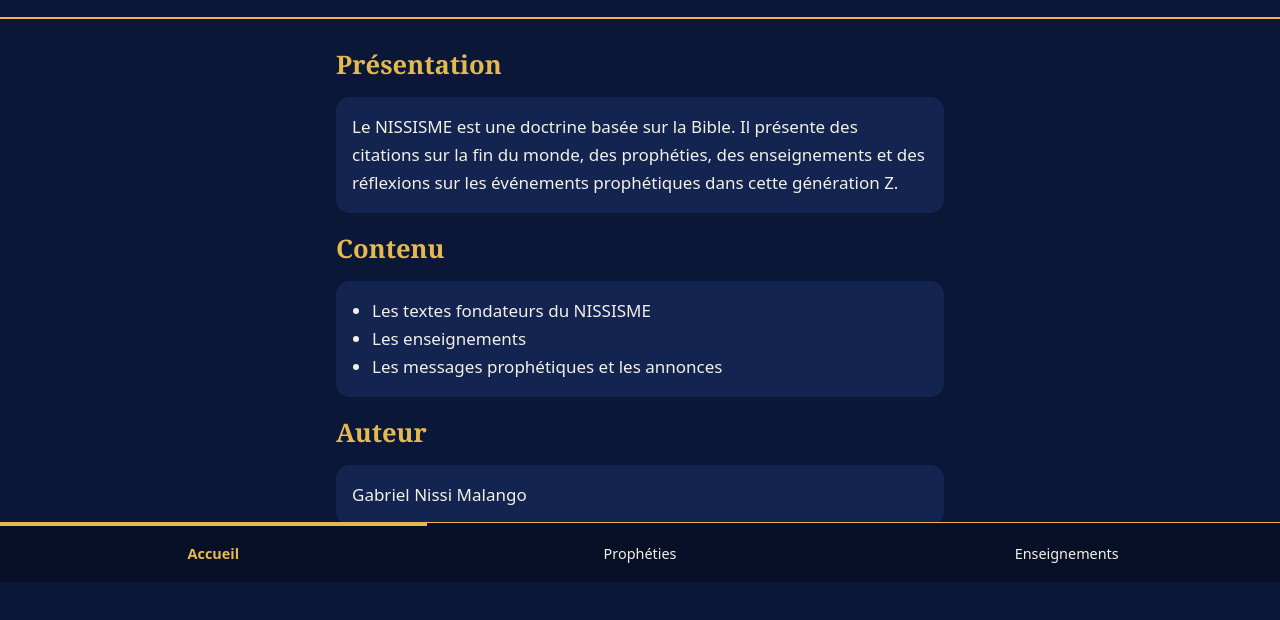
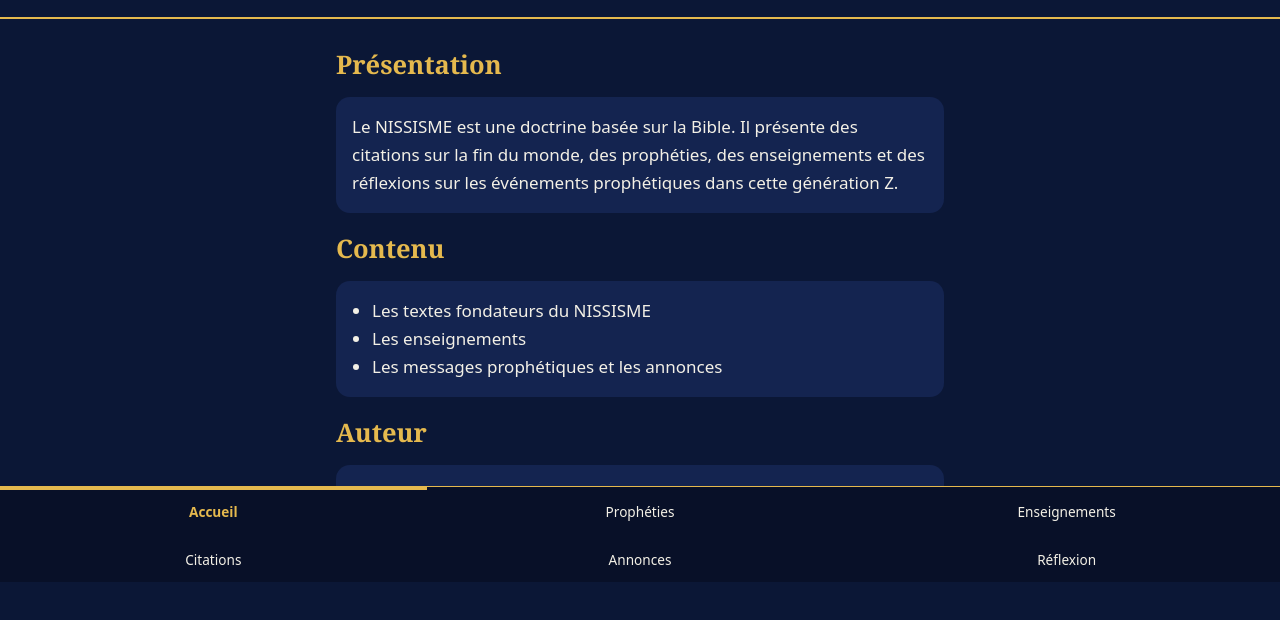
Before and after one commit to portiernissimalango-commits/NISSISME-, a plain HTML site: page index.html in a window 1280 px wide. Shown: the part 218-838 px from the top of the page. Drawn offline with Linux system fonts and the light colour scheme; no server answers.

Commit message:
Update index.html with new sections and styles

```diff
--- a/index.html
+++ b/index.html
@@ -1,4 +1,3 @@
-
 <!doctype html>
 <html lang="fr">
 <head>
@@ -6,13 +5,13 @@
 <meta name="viewport" content="width=device-width, initial-scale=1, viewport-fit=cover">
 <title>NISSISME</title>
 <meta name="theme-color" content="#0b1736">
+<link rel="manifest" href="manifest.json">
 <link rel="icon" href="icon-512.png">
 <link rel="apple-touch-icon" href="icon-512.png">
-<link rel="apple-touch-icon" href="icon.svg">
 <style>
 :root{--nuit:#0b1736;--carte:#142450;--or:#e5b94e;--texte:#f3f0e6}
 *{box-sizing:border-box}
-body{margin:0;background:var(--nuit);color:var(--texte);font:17px/1.65 system-ui,sans-serif;padding-bottom:96px}
+body{margin:0;background:var(--nuit);color:var(--texte);font:17px/1.65 system-ui,sans-serif;padding-bottom:140px}
 header{text-align:center;padding:28px 16px 20px;border-bottom:2px solid var(--or)}
 header img{width:84px;height:84px;border-radius:20px}
 h1{font-family:Georgia,serif;color:var(--or);letter-spacing:.14em;margin:10px 0 0;font-size:2rem}
@@ -24,8 +23,8 @@ article{background:var(--carte);border-radius:14px;padding:16px;margin-bottom:14
 article h3{margin:0 0 8px;color:var(--or);font-size:1.1rem}
 article p{margin:0;white-space:pre-line}
 ul{margin:0;padding-left:20px}
-nav{position:fixed;left:0;right:0;bottom:0;display:flex;background:#081028;border-top:1px solid var(--or);padding-bottom:env(safe-area-inset-bottom)}
-nav button{flex:1;background:none;border:0;border-top:3px solid transparent;color:var(--texte);font:inherit;font-size:.9rem;padding:16px 4px;cursor:pointer}
+nav{position:fixed;left:0;right:0;bottom:0;display:grid;grid-template-columns:repeat(3,1fr);background:#081028;border-top:1px solid var(--or);padding-bottom:env(safe-area-inset-bottom)}
+nav button{background:none;border:0;border-top:3px solid transparent;color:var(--texte);font:inherit;font-size:.85rem;padding:11px 2px;cursor:pointer}
 nav button[aria-current="page"]{color:var(--or);border-top-color:var(--or);font-weight:700}
 </style>
 </head>
@@ -50,11 +49,17 @@ nav button[aria-current="page"]{color:var(--or);border-top-color:var(--or);font-
   </section>
   <section id="propheties" hidden><h2>Prophéties</h2><div></div></section>
   <section id="enseignements" hidden><h2>Enseignements</h2><div></div></section>
+  <section id="citations" hidden><h2>Citations</h2><div></div></section>
+  <section id="annonces" hidden><h2>Annonces</h2><div></div></section>
+  <section id="questions" hidden><h2>Questions de réflexion</h2><div></div></section>
 </main>
 <nav>
   <button data-page="accueil" aria-current="page">Accueil</button>
   <button data-page="propheties">Prophéties</button>
   <button data-page="enseignements">Enseignements</button>
+  <button data-page="citations">Citations</button>
+  <button data-page="annonces">Annonces</button>
+  <button data-page="questions">Réflexion</button>
 </nav>
 <script>
 const boutons = document.querySelectorAll('nav button');
@@ -77,8 +82,8 @@ async function charger(nom) {
   const zone = document.querySelector('#' + nom + ' div');
   try {
     const r = await fetch(nom + '.txt', {cache: 'no-cache'});
-    if (!r.ok) throw new Error();
-    const brut = (await r.text()).replace(/\r/g, '').trim();
+    if (!r.ok && r.status !== 404) throw new Error();
+    const brut = (r.ok ? await r.text() : '').replace(/\r/g, '').trim();
     if (!brut) return carte(zone, '', 'Les textes seront ajoutés prochainement.');
     const textes = [];
     for (const ligne of brut.split('\n')) {
@@ -90,8 +95,5 @@ async function charger(nom) {
     carte(zone, '', 'Impossible de charger les textes. Vérifiez votre connexion.');
   }
 }
-charger('propheties');
-charger('enseignements');
+['propheties', 'enseignements', 'citations', 'annonces', 'questions'].forEach(charger);
 </script>
-</body>
-</html>
```
